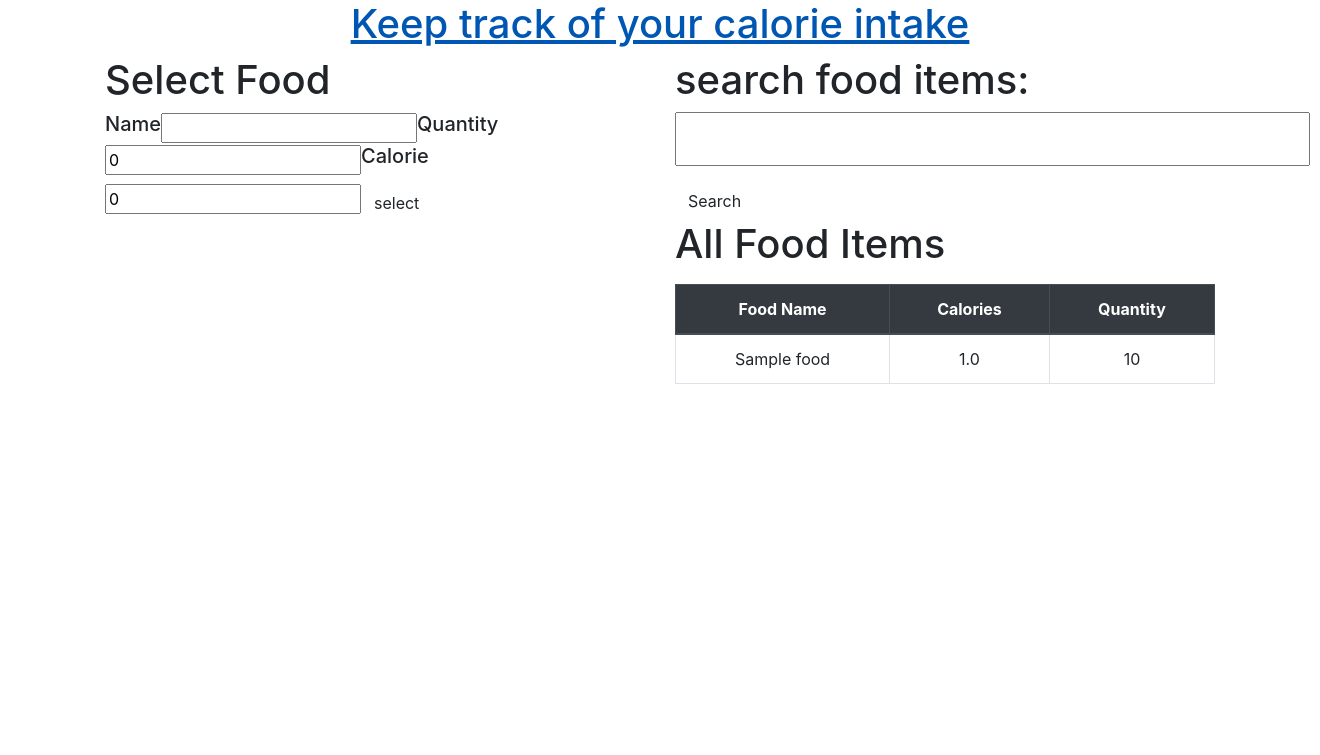
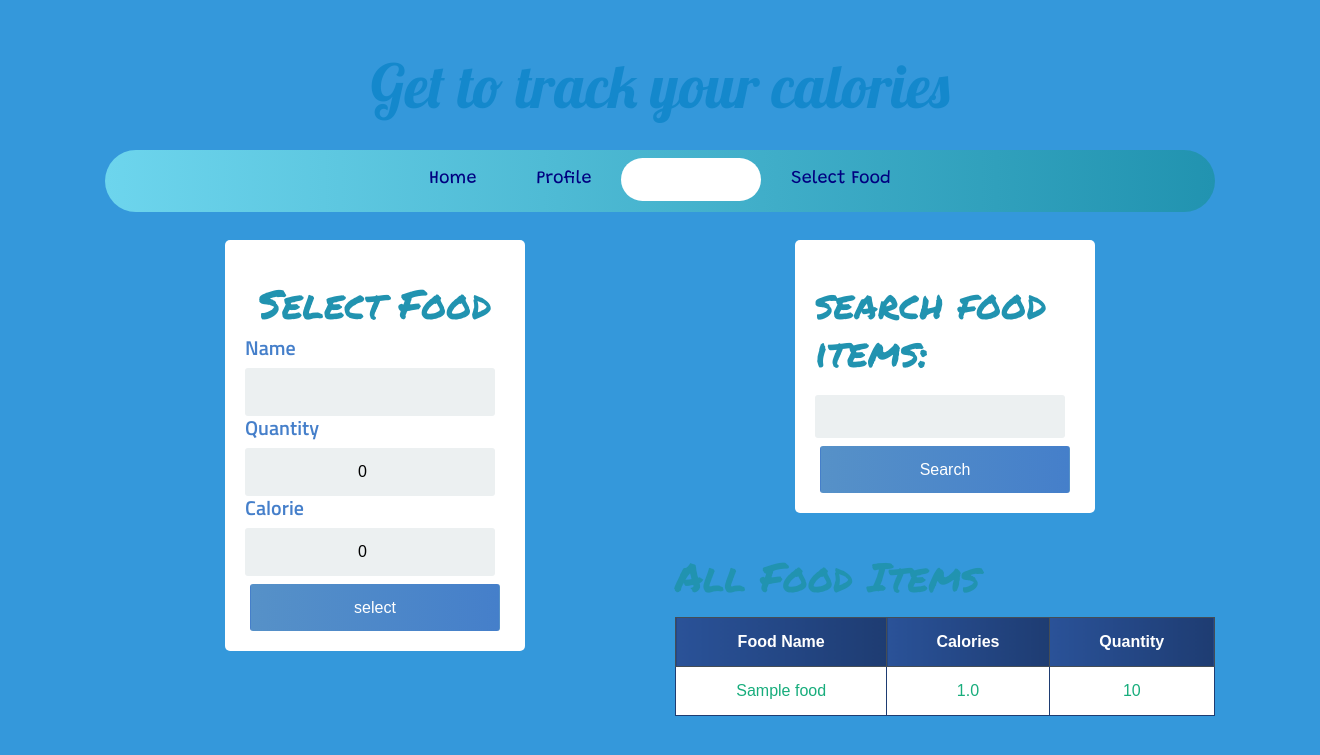
Before and after one commit to Hariettemaina/LOSE-IT, a Django app: page /add_food/ in a window 1320 px wide. Shown: the top 755 px of the page. Run offline with Django 4.2, Linux system fonts and the light colour scheme; a user stored in the database is signed in; tables that the repository leaves empty hold one stand-in row (values such as "Sample post"); some libraries are stand-ins or nearby versions.

Commit message:
base.html

```diff
--- a/lose/templates/base.html
+++ b/lose/templates/base.html
@@ -1,34 +1,50 @@
 {% load static %}
+
 <!DOCTYPE html>
-<html lang="en">
+<html>
+<head>
+	<title>Calorie App</title>
+	<meta charset="utf-8">
+    <link rel="stylesheet" href="https://stackpath.bootstrapcdn.com/bootstrap/4.5.2/css/bootstrap.min.css" integrity="sha384-JcKb8q3iqJ61gNV9KGb8thSsNjpSL0n8PARn9HuZOnIxN0hoP+VmmDGMN5t9UJ0Z" crossorigin="anonymous">
+	  <meta name="viewport" content="width=device-width, initial-scale=1, shrink-to-fit=no">
+    <link rel="stylesheet" href="{% static 'css/styles.css' %}">
+</head>
+<body>
+  <a href="{% url 'home' %}"><h1 class="logo text-center">Get to track your calories</h1></a>
 
-<head>
-    <meta charset="UTF-8">
-    <meta http-equiv="X-UA-Compatible" content="IE=edge">
-    <meta name="viewport" content="width=device-width, initial-scale=1.0">
-    <link rel="stylesheet" href="https://stackpath.bootstrapcdn.com/bootstrap/4.5.2/css/bootstrap.min.css"
-        integrity="sha384-JcKb8q3iqJ61gNV9KGb8thSsNjpSL0n8PARn9HuZOnIxN0hoP+VmmDGMN5t9UJ0Z" crossorigin="anonymous">
+<nav id="navbar-primary" class="navbar navbar-expand-lg navbar-default active" role="navigation">
 
-    <title>Calorie Counter</title>
-</head>
 
-<body>
-    <a href={% url "home" %}>
-        <h1 class="logo text-center">Keep track of your calorie intake</h1>
-    </a>
 
-    {% block content %} -->
-    {% endblock content %}
-    <script src="https://code.jquery.com/jquery-3.5.1.slim.min.js"
-        integrity="sha384-DfXdz2htPH0lsSSs5nCTpuj/zy4C+OGpamoFVy38MVBnE+IbbVYUew+OrCXaRkfj"
-        crossorigin="anonymous"></script>
-    <script src="https://cdn.jsdelivr.net/npm/popper.js@1.16.0/dist/umd/popper.min.js"
-        integrity="sha384-Q6E9RHvbIyZFJoft+2mJbHaEWldlvI9IOYy5n3zV9zzTtmI3UksdQRVvoxMfooAo"
-        crossorigin="anonymous"></script>
-    <script src="https://stackpath.bootstrapcdn.com/bootstrap/4.5.0/js/bootstrap.min.js"
-        integrity="sha384-OgVRvuATP1z7JjHLkuOU7Xw704+h835Lr+6QL9UvYjZE3Ipu6Tp75j7Bh/kR0JKI"
-        crossorigin="anonymous"></script>
+ <div class="container">
+          <div class="navbar-header">
+            <!-- Brand and toggle get grouped for better mobile display -->
+          <button class="navbar-toggler custom-toggler" type="button" data-toggle="collapse" data-target="#resNav"  id='navbar-toggler'>
+            <span class="navbar-toggler-icon" id="ham"></span>
+          </button>
+        </div>
+            <!-- the nav links, forms-->
+            <div class="collapse navbar-collapse" id="resNav">
+            <ul class="navbar-nav justify-content-center">
+              {% with url_name=request.resolver_match.url_name %}
+              <li class="nav-item"><a class="nav-link  {% if url_name == 'home' %} active{% endif %}" href={% url "home" %}>Home</a></li>
+              <li class="nav-item"><a class="nav-link {% if url_name == 'profile' %} active{% endif %}" href={% url "profile" %}>Profile</a></li>
+              <li class="nav-item"><a class="nav-link {% if url_name == 'add_food' %} active{% endif %}" href={% url "add_food" %}>Add Food</a></li>
+              <li class="nav-item"><a class="nav-link {% if url_name == 'select_food' %} active{% endif %}" href={% url "select_food" %}>Select Food</a></li>
+              {% endwith %}
+            </ul>
+            </div>
+            <!-- /.navbar-collapse -->
+
+ </div>
+</nav>
+
+<!-- header role="banner" -->
+        {% block content %}
+        {% endblock content %}
+<script src="https://code.jquery.com/jquery-3.5.1.slim.min.js" integrity="sha384-DfXdz2htPH0lsSSs5nCTpuj/zy4C+OGpamoFVy38MVBnE+IbbVYUew+OrCXaRkfj" crossorigin="anonymous"></script>
+<script src="https://cdn.jsdelivr.net/npm/popper.js@1.16.0/dist/umd/popper.min.js" integrity="sha384-Q6E9RHvbIyZFJoft+2mJbHaEWldlvI9IOYy5n3zV9zzTtmI3UksdQRVvoxMfooAo" crossorigin="anonymous"></script>
+<script src="https://stackpath.bootstrapcdn.com/bootstrap/4.5.0/js/bootstrap.min.js" integrity="sha384-OgVRvuATP1z7JjHLkuOU7Xw704+h835Lr+6QL9UvYjZE3Ipu6Tp75j7Bh/kR0JKI" crossorigin="anonymous"></script>
 
 </body>
-
 </html>
```
